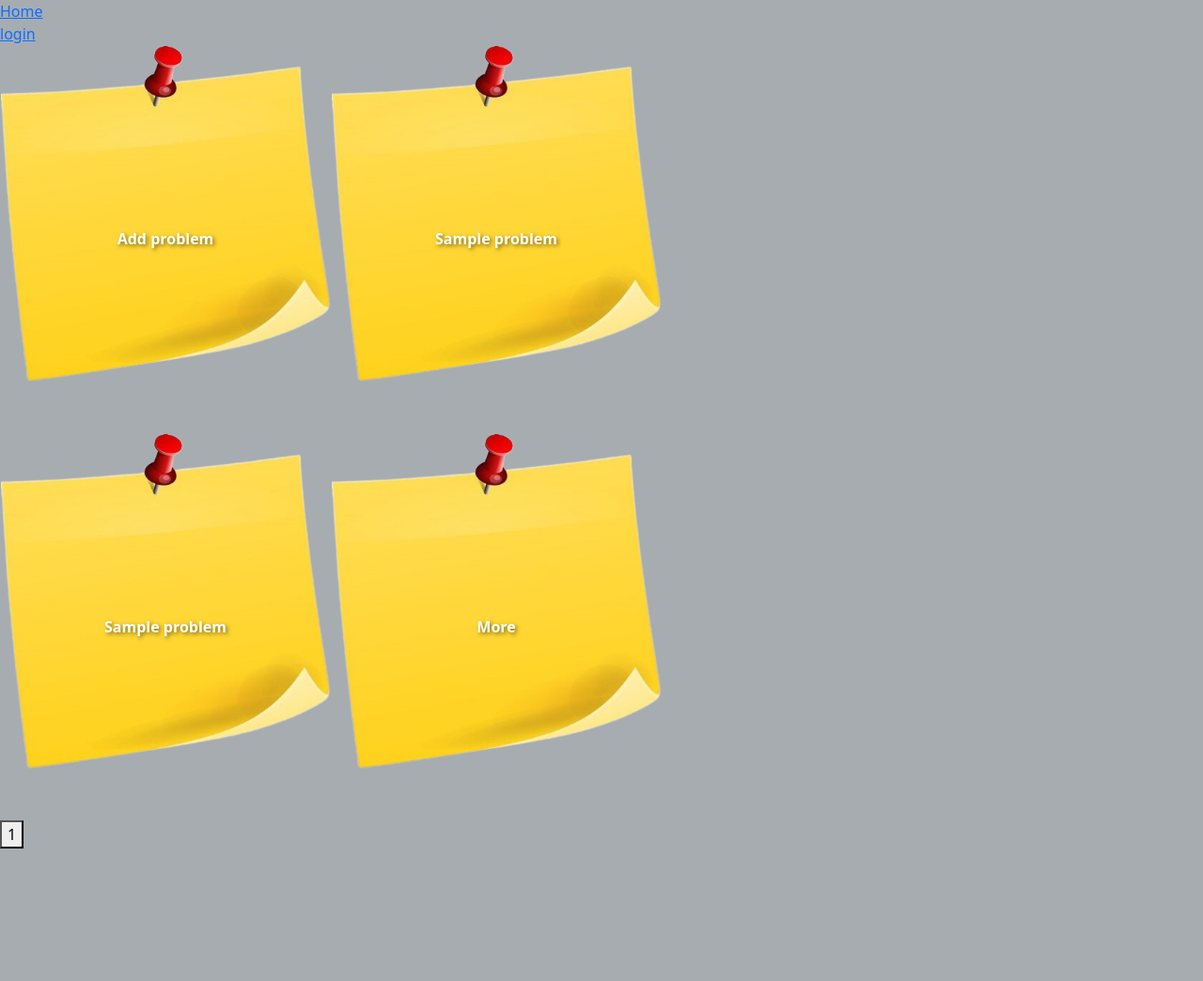
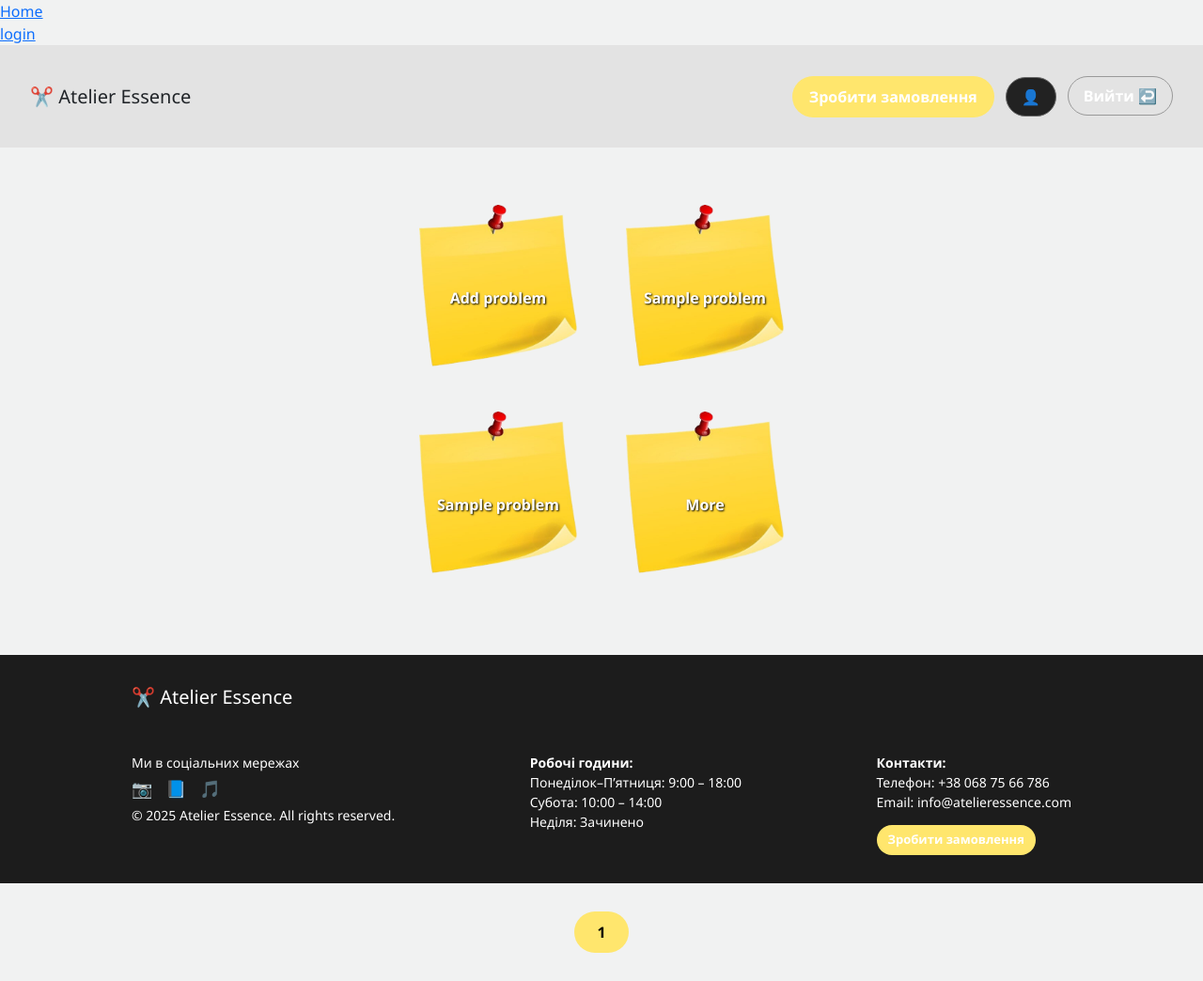
Before and after one commit to ShayTanoS/ClothingRepair, a Django app: template templates/employees/home.html in a window 1280 px wide. Shown: the whole page at 94% size. Before the commit the page ends 903 px from the top, so only its background shows below. Run offline with Django 5.2, Linux system fonts and the light colour scheme; the template is opened without the code that fills it: most values are stand-ins (such as "Sample title", 1, 10 or a date in 2020); some libraries are stand-ins or nearby versions.

Commit message:
Зробив головну та реєстрацію потрібно налаштувати кнопки на головній Вхід та Зробити замовлення, і прибрати home,або зробити його десь непомітним щоб повертало на домашню сторінку, це десь треба гратись з django)

```diff
--- a/templates/employees/home.html
+++ b/templates/employees/home.html
@@ -3,6 +3,183 @@
 {% block content %}
     {% url 'add_problem' as add_problem_url %}
     {% include 'inout.html' %}
+
+<style>
+    body {
+  background-color: #f1f2f2;
+  font-family: 'Segoe UI', sans-serif;
+  margin: 0;
+  padding: 0;
+}
+
+/* Хедер */
+.header {
+  background: #e3e3e3;
+  display: flex;
+  justify-content: space-between;
+  align-items: center;
+  padding: 18px 32px;
+}
+
+.logo {
+  font-size: 20px;
+  font-weight: 500;
+}
+
+.header-actions {
+  display: flex;
+  gap: 12px;
+  align-items: center;
+}
+
+.user-bnt {
+    border: 1px solid #666;
+    border-radius: 999px;
+    padding: 8px 16px;
+    background: #222;
+    color: #ccc;
+    font-weight: 500;
+}
+
+.btn-yellow {
+  background: #ffe66d;
+  color: white;
+  border: none;
+  padding: 10px 18px;
+  border-radius: 999px;
+  font-weight: bold;
+  cursor: pointer;
+}
+
+.btn-outline {
+  background: transparent;
+  border: 1px solid #999;
+  color: white;
+  padding: 8px 16px;
+  border-radius: 999px;
+  font-weight: bold;
+  cursor: pointer;
+}
+
+.btn-outline-button{
+  margin-top: 15px;
+  background: transparent;
+  border: 1px solid #999;
+  color: white;
+  padding: 8px 16px;
+  border-radius: 999px;
+  font-weight: bold;
+  cursor: pointer;
+}
+
+/* Стікери */
+table {
+  margin: 40px auto;
+  border-collapse: separate;
+  border-spacing: 20px;
+}
+
+.sticker-container {
+  position: relative;
+  width: 200px;
+  height: 200px;
+}
+
+.sticker-image {
+  width: 100%;
+  height: 100%;
+  object-fit: contain;
+  transition: transform 0.3s ease;
+}
+
+.sticker-container:hover .sticker-image {
+  transform: scale(1.05);
+}
+
+.sticker-text {
+  position: absolute;
+  top: 50%;
+  left: 50%;
+  transform: translate(-50%, -50%);
+  font-weight: 600;
+  font-size: 16px;
+  color: #fff;
+  text-shadow: 1px 1px 2px #000;
+  text-align: center;
+  width: 80%;
+  pointer-events: none;
+}
+
+/* Кнопка відкриття модалки */
+#openModalBtn {
+  margin: 30px auto;
+  display: block;
+  background: #ffe66d;
+  border: none;
+  padding: 10px 24px;
+  border-radius: 999px;
+  font-weight: bold;
+  cursor: pointer;
+}
+
+/* Футер */
+.footer {
+  background: #1c1c1c;
+  color: #fff;
+  padding: 30px 20px;
+  font-size: 14px;
+  margin-top: 40px;
+}
+
+.footer-content {
+  max-width: 1000px;
+  margin: 0 auto;
+  display: flex;
+  flex-wrap: wrap;
+  justify-content: space-between;
+  gap: 20px;
+}
+
+.footer-logo {
+  flex: 1 1 100%;
+  font-size: 20px;
+  margin-bottom: 20px;
+}
+
+.footer-social p,
+.footer-info p,
+.footer-contact p {
+  margin: 4px 0;
+}
+
+.footer-social .icons span {
+  margin-right: 10px;
+  font-size: 18px;
+}
+
+.footer-contact .btn-yellow,
+.footer-contact .btn-outline {
+  margin-top: 10px;
+}
+
+.small {
+  padding: 6px 12px;
+  font-size: 13px;
+}
+</style>
+
+
+    <header class="header">
+  <div class="logo">✂️ Atelier Essence</div>
+  <div class="header-actions">
+    <button class="btn-yellow" id="openOrderModal">Зробити замовлення</button>
+    <div class="user-bnt">👤 {{ user.username }}</div>
+    <form action="{% url 'logout' %}" method="post" style="display: inline;">
+      {% csrf_token %}
+      <button class="btn-outline-button">Вийти ↩️</button>
+    </form>
+  </div>
+</header>
 
     <table class="d-flex justify-content-center align-items-center">
         <tbody>
@@ -23,6 +200,32 @@
         </tr>
         </tbody>
     </table>
+
+<footer class="footer">
+  <div class="footer-content">
+    <div class="footer-logo">✂️ Atelier Essence</div>
+    <div class="footer-social">
+      <p>Ми в соціальних мережах</p>
+      <div class="icons">
+        <span>📷</span> <span>📘</span> <span>🎵</span>
+      </div>
+      <p>© 2025 Atelier Essence. All rights reserved.</p>
+    </div>
+    <div class="footer-info">
+      <p><strong>Робочі години:</strong><br>
+      Понеділок–П’ятниця: 9:00 – 18:00<br>
+      Субота: 10:00 – 14:00<br>
+      Неділя: Зачинено</p>
+    </div>
+    <div class="footer-contact">
+      <p><strong>Контакти:</strong><br>
+      Телефон: +38 068 75 66 786<br>
+      Email: info@atelieressence.com</p>
+      <button class="btn-yellow small">Зробити замовлення</button>
+    </div>
+  </div>
+</footer>
+
     <button type="button" id="openModalBtn">1</button>
 
     <script>
```
Also changed, not shown: db.sqlite3, 1 other file.
